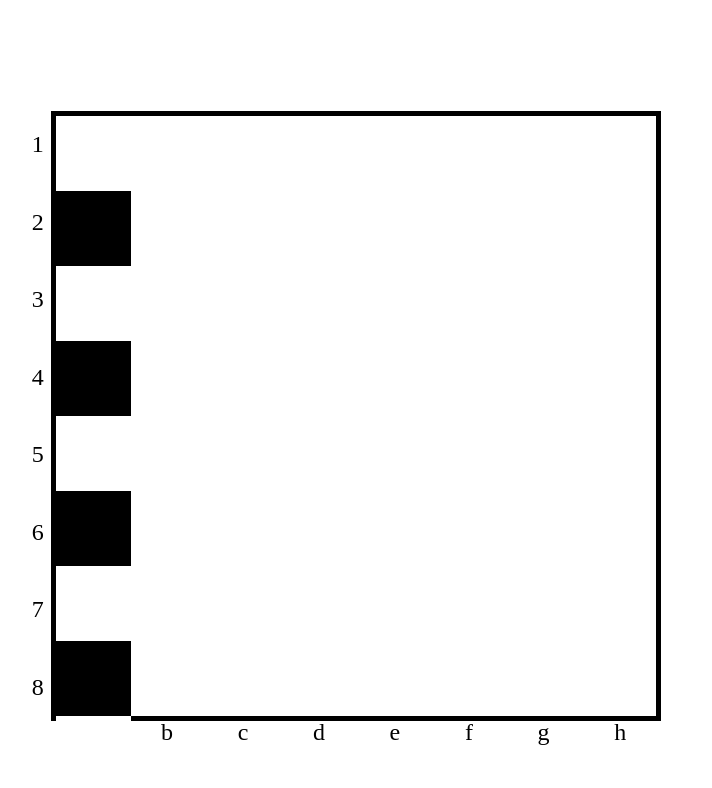
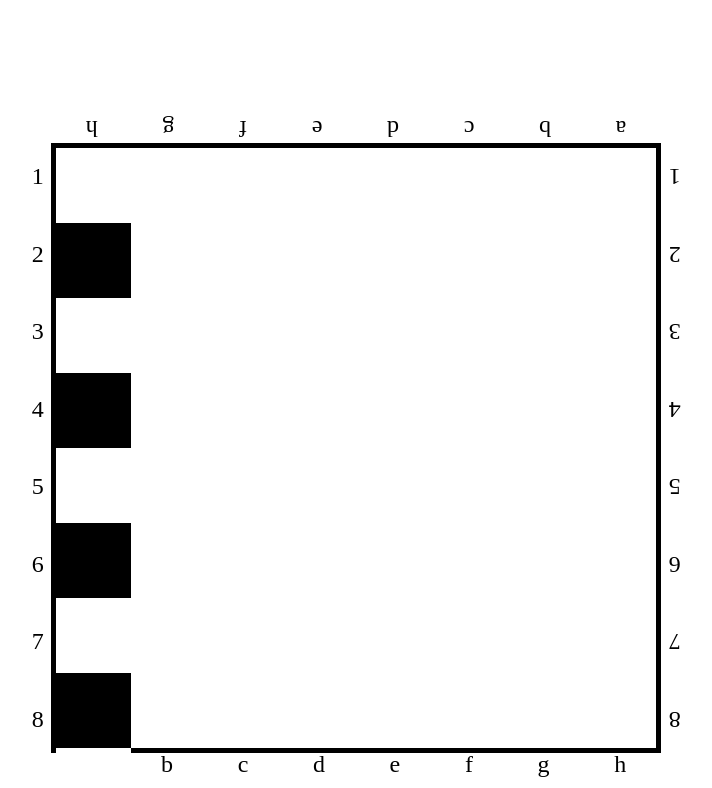
Before and after one commit to zara-tazetdinova/JS-homework, a plain HTML site: page chessboard.html in a window 1280 px wide. Shown: the top 788 px of the page, without its empty margins (284-996 px from the left). Drawn offline with Linux system fonts and the light colour scheme.

Commit message:
Add files via upload

```diff
--- a/app.js
+++ b/app.js
@@ -1,10 +1,13 @@
 const board = document.querySelector(".board");
 const board_letters = document.querySelector(".letters");
+const board_letters_upper = document.querySelector(".letters_upper");
 const board_numbers = document.querySelector(".numbers");
+const board_numbers_upper = document.querySelector(".numbers_upper");
 var letters = ["a", "b", "c", 'd', 'e', "f", "g", "h"];
 var index = 0;
 var black = false;
 var num = 1;
+var num_upper = 1;
 
 
 
@@ -16,6 +19,15 @@ for (var i = 0; i < 8; i++) {
     numbers.textContent = num++;
     board_numbers.appendChild(numbers);
 }
+for (var i = 0; i < 8; i++) {
+    var letter_upper = document.createElement("li");
+    letter_upper.textContent = letters[i];
+    board_letters_upper.appendChild(letter_upper);
+    var numbers_upper = document.createElement("li");
+    numbers_upper.textContent = num_upper++;
+    board_numbers_upper.appendChild(numbers_upper);
+}
+
 
 for (var i = 1; i <= 64; i++) {
     const square = document.createElement("div");
--- a/chess_style.css
+++ b/chess_style.css
@@ -10,7 +10,7 @@
 
 .upper {
     position: absolute;
-    top: 52%;
+    top: 56%;
     left: 50%;
     transform: translate(-50%, -50%);
     width: 670px;
@@ -21,8 +21,8 @@
 .board {
     position: absolute;
     display: grid;
-    grid-template-columns: 8, 1fr;
-    top: 52%;
+    grid-template-columns: repeat (8, 1fr);
+    top: 56%;
     left: 50%;
     transform: translate(-50%, -50%);
     border: 5px solid #000;
@@ -53,6 +53,18 @@
     top: 0;
     text-align: center;
 }
+.numbers_upper {
+    position: absolute;
+    height: 100%;
+    width: 5%;
+    display: flex;
+    flex-direction: column-reverse;
+    justify-content: space-evenly;
+    text-align: center;
+    right: 0;
+    bottom: 0;
+    transform: rotate(180deg);
+}
 
 .letters {
     position: absolute;
@@ -62,6 +74,16 @@
     justify-content: space-evenly;
     align-items: center;
 }
+.letters_upper {
+    position: absolute;
+    width: 100%;
+    top: 2px;
+    display: flex;
+    justify-content: space-evenly;
+    align-items: center;
+    transform: rotate(180deg);
+
+}
 
 li {
     list-style: none;
--- a/chessboard.html
+++ b/chessboard.html
@@ -10,10 +10,10 @@
 
 <body>
     <div class="upper">
+        <div class="numbers"></div>
+        <div class="letters"></div>
         <div class="numbers_upper"></div>
-        <div class="numbers"></div>
         <div class="letters_upper"></div>
-        <div class="letters"></div>
     </div>
     <div class="board"></div>
     <script src="app.js"></script>
```
